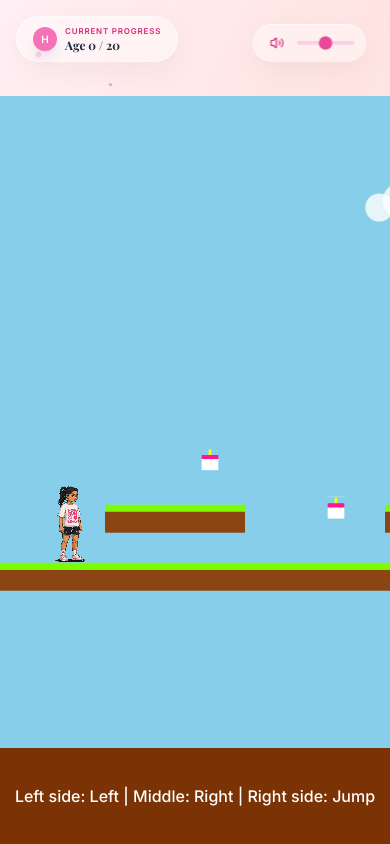
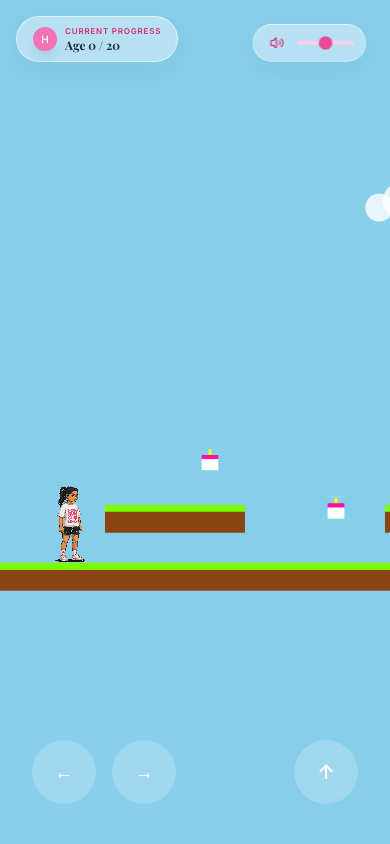
Before and after one commit to abdouzaiti/Hanene-s-20th-Journey, a React (Vite) app: page /game in a window 390 px wide. Built offline with nearby package versions, Linux system fonts and the light colour scheme; a web font is replaced by a local one.

Commit message:
feat(game): update touch controls and UI
Refine touch input boundaries to improve responsiveness and replace the text-based controls UI with floating directional buttons for a better mobile experience.

```diff
--- a/src/game/scenes/GameScene.ts
+++ b/src/game/scenes/GameScene.ts
@@ -123,11 +123,12 @@ export default class GameScene extends Phaser.Scene {
     const pointer1 = this.input.pointer1;
     const pointer2 = this.input.pointer2;
     const width = this.cameras.main.width;
+    const height = this.cameras.main.height;
 
     const checkPointer = (pointer: Phaser.Input.Pointer) => {
-        if (pointer.isDown) {
-            if (pointer.x < width * 0.3) left = true;
-            else if (pointer.x > width * 0.3 && pointer.x < width * 0.7) right = true;
+        if (pointer.isDown && pointer.y > height * 0.6) {
+            if (pointer.x < width * 0.25) left = true;
+            else if (pointer.x > width * 0.25 && pointer.x < width * 0.5) right = true;
             else if (pointer.x > width * 0.7) up = true;
         }
     };
--- a/src/screens/GameScreen.tsx
+++ b/src/screens/GameScreen.tsx
@@ -66,8 +66,12 @@ export default function GameScreen() {
         </div>
       </div>
 
-      <div className="absolute bottom-0 w-full h-24 bg-amber-900 z-10 md:hidden flex justify-center items-center">
-        <p className="font-sans text-white font-medium">Left side: Left | Middle: Right | Right side: Jump</p>
+      <div className="absolute bottom-10 w-full flex justify-between px-8 z-10 md:hidden pointer-events-none">
+        <div className="flex gap-4">
+          <div className="w-16 h-16 rounded-full bg-white/20 flex items-center justify-center text-white font-bold text-xl backdrop-blur-sm">←</div>
+          <div className="w-16 h-16 rounded-full bg-white/20 flex items-center justify-center text-white font-bold text-xl backdrop-blur-sm">→</div>
+        </div>
+        <div className="w-16 h-16 rounded-full bg-white/20 flex items-center justify-center text-white font-bold text-xl backdrop-blur-sm">↑</div>
       </div>
 
       <AnimatePresence>
```
